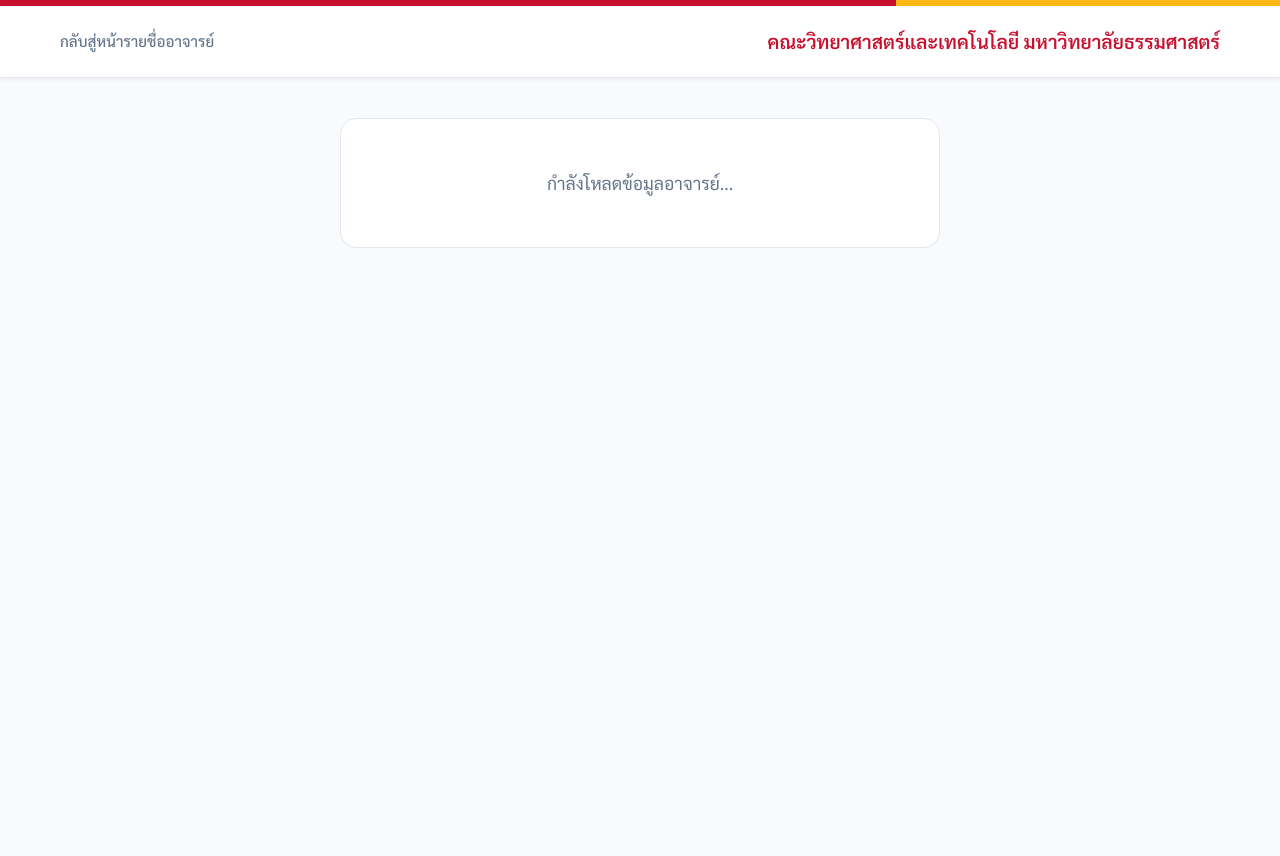
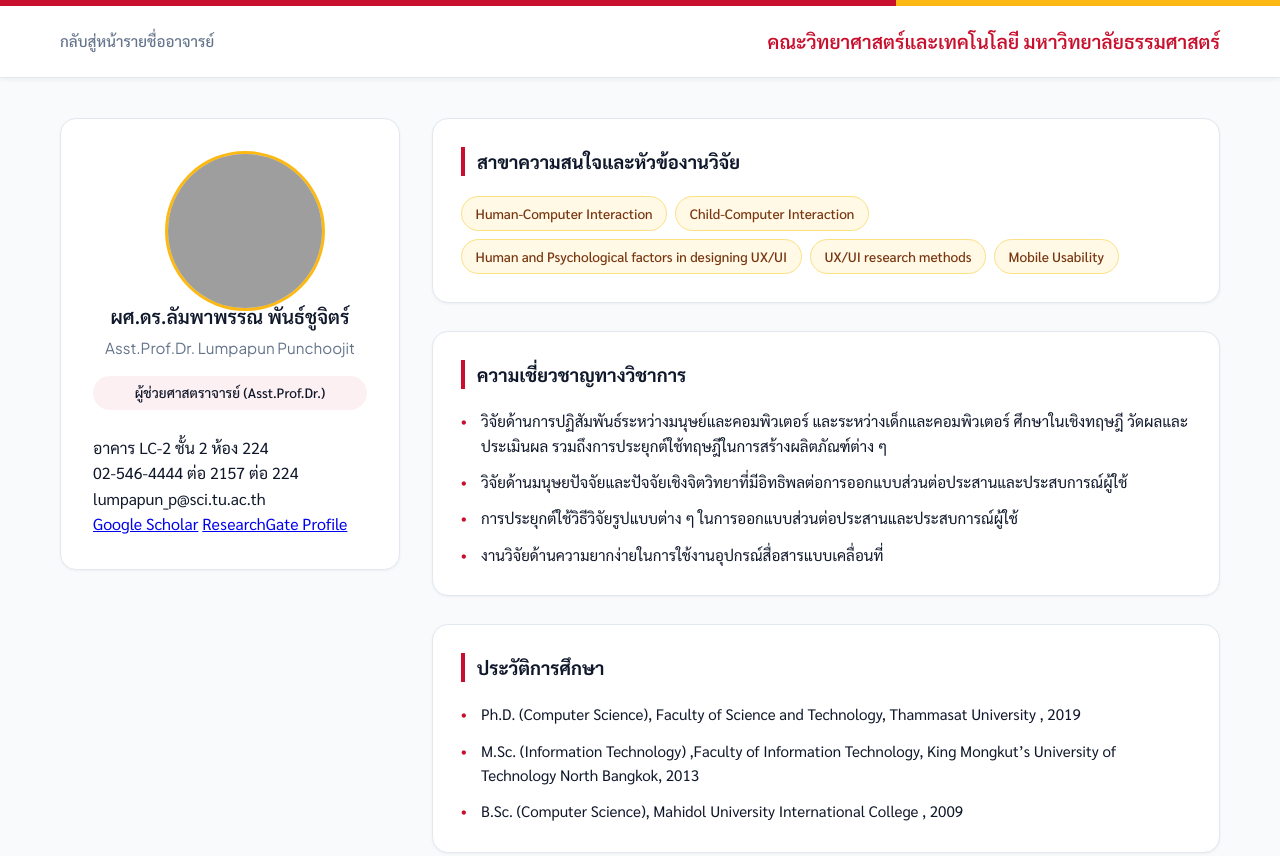
Before and after one commit to Natthaphon670/CS361_G650-14, a website with bundled scripts: page profile.html in a window 1280 px wide. Shown: the top 856 px of the page. Before the commit the page ends 800 px from the top, so only its background shows below. Built offline with nearby package versions, Linux system fonts and the light colour scheme; grey boxes are pictures that could not be loaded.

Commit message:
fix(profile): change script type

```diff
--- a/profile.html
+++ b/profile.html
@@ -117,6 +117,6 @@
       </section>
     </div>
   </main>
-  <script src="profile.js"></script>
+  <script type="module" src="profile.js"></script>
 </body>
 </html>
```
